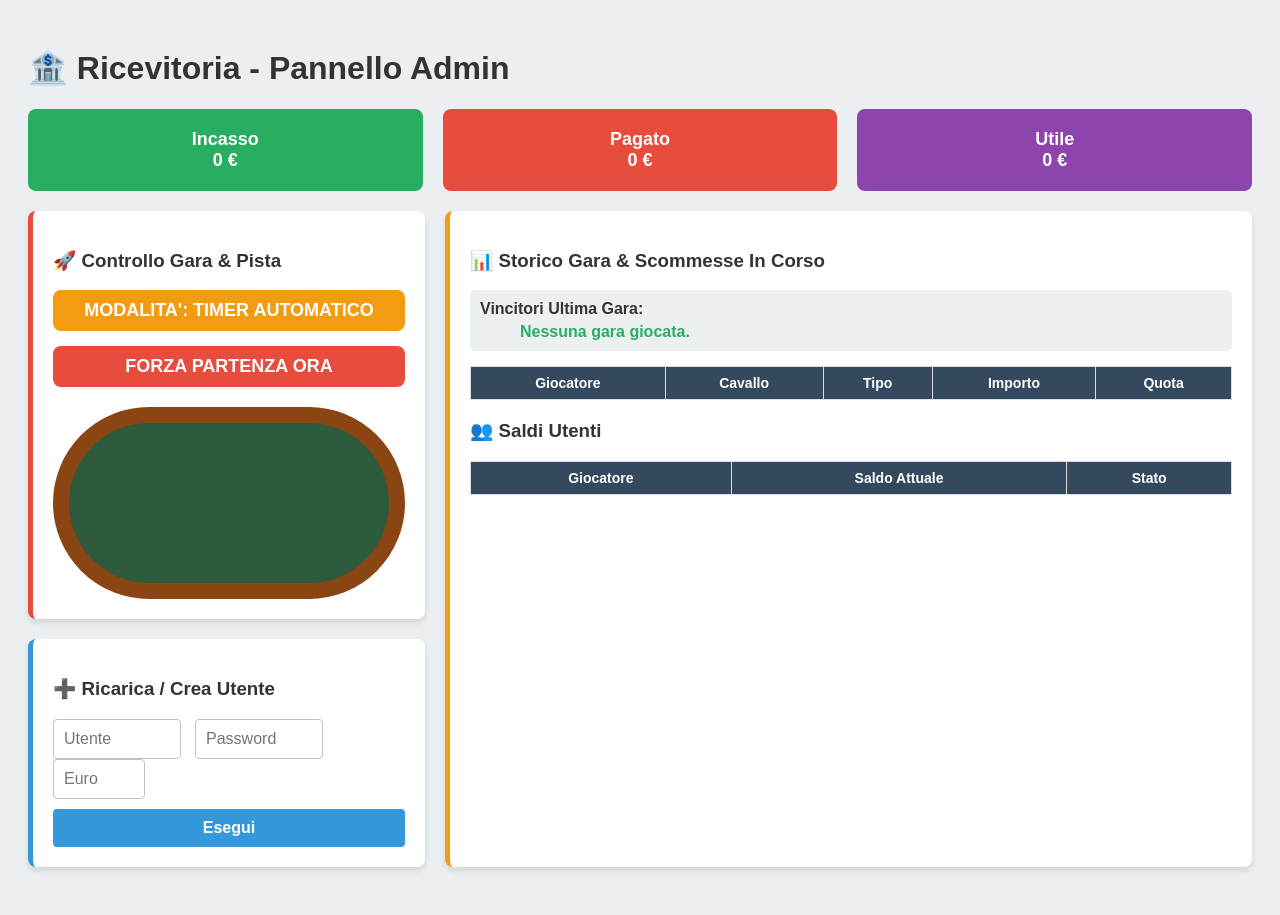
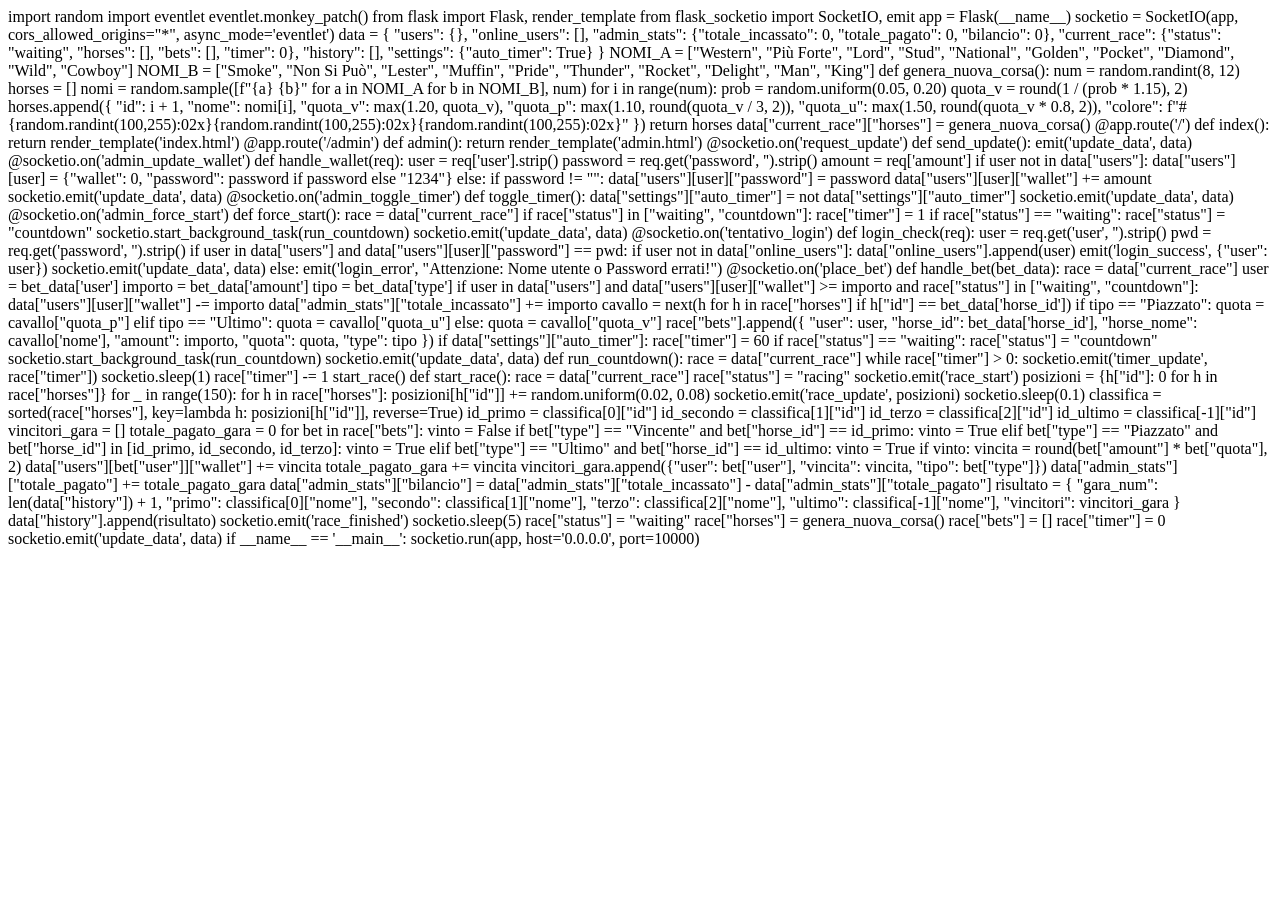
Before and after one commit to pietrolmb/bet-horses-app, a Flask app: page /admin in a window 1280 px wide. After the commit the page ends 548 px from the top, so only its background shows below. Run offline with Flask 3, Linux system fonts and the light colour scheme; lists and menus that the app fills with data are empty; some libraries are stand-ins or nearby versions.

Commit message:
admin.html

```diff
--- a/templates/admin.html
+++ b/templates/admin.html
@@ -1,166 +1,180 @@
-<!DOCTYPE html>
-<html>
-<head>
-    <title>Admin Banco</title>
-    <script src="https://cdnjs.cloudflare.com/ajax/libs/socket.io/4.0.1/socket.io.js"></script>
-    <style>
-        body { font-family: sans-serif; background: #eceff1; padding: 20px; color: #333;}
-        .card { background: white; padding: 20px; border-radius: 8px; box-shadow: 0 4px 6px rgba(0,0,0,0.1); margin-bottom: 20px; }
-        .stats { display: flex; gap: 20px; margin-bottom: 20px;}
-        .stat-box { flex: 1; padding: 20px; border-radius: 8px; text-align: center; color: white; font-size: 18px; font-weight: bold;}
-        input { padding: 10px; font-size: 16px; border: 1px solid #bdc3c7; border-radius: 4px; margin-right: 10px;}
-        button { padding: 10px 20px; font-size: 16px; background: #3498db; color: white; border: none; border-radius: 4px; cursor: pointer; font-weight: bold;}
-        .btn-forza { background: #e74c3c; width: 100%; font-size: 18px; padding: 10px; margin-top: 5px; border-radius: 8px;}
-        .btn-toggle { background: #f39c12; width: 100%; font-size: 18px; padding: 10px; margin-bottom: 10px; border-radius: 8px;}
-        table { width: 100%; border-collapse: collapse; margin-top: 15px; }
-        th, td { padding: 8px; border: 1px solid #ddd; text-align: center; font-size:14px;}
-        th { background: #34495e; color: white; }
+import random
+import eventlet
+eventlet.monkey_patch()
+from flask import Flask, render_template
+from flask_socketio import SocketIO, emit
 
-        /* Mini Pista Admin */
-        #pista-container { width: 400px; height: 200px; background: #2d5a3c; border-radius: 125px; position: relative; border: 20px solid #8B4513; margin: auto; overflow:hidden; zoom: 0.8;}
-        .traguardo { position: absolute; bottom: -20px; left: 50%; width: 4px; height: 20px; background: red; transform: translateX(-50%);}
-        .cavallo { width: 14px; height: 14px; border-radius: 50%; position: absolute; border: 1px solid #fff; font-size: 8px; font-weight: bold; color: black; display: flex; align-items: center; justify-content: center; transition: all 0.1s linear;}
-    </style>
-</head>
-<body>
-    <h1>🏦 Ricevitoria - Pannello Admin</h1>
+app = Flask(__name__)
+socketio = SocketIO(app, cors_allowed_origins="*", async_mode='eventlet')
 
-    <div class="stats">
-        <div class="stat-box" style="background:#27ae60;">Incasso<br><span id="inc">0</span> €</div>
-        <div class="stat-box" style="background:#e74c3c;">Pagato<br><span id="pag">0</span> €</div>
-        <div class="stat-box" style="background:#8e44ad;">Utile<br><span id="util">0</span> €</div>
-    </div>
+data = {
+    "users": {},
+    "online_users": [],
+    "admin_stats": {"totale_incassato": 0, "totale_pagato": 0, "bilancio": 0},
+    "current_race": {"status": "waiting", "horses": [], "bets": [], "timer": 0},
+    "history": [],
+    "settings": {"auto_timer": True}
+}
 
-    <div style="display: flex; gap: 20px;">
-        <div style="flex: 1;">
-            <div class="card" style="border-left: 5px solid #e74c3c;">
-                <h3>🚀 Controllo Gara & Pista</h3>
-                <button class="btn-toggle" id="btn-switch-timer" onclick="toggleTimer()">MODALITA': TIMER AUTOMATICO</button>
-                <button class="btn-forza" onclick="forzaPartenza()">FORZA PARTENZA ORA</button>
+NOMI_A = ["Western", "Più Forte", "Lord", "Stud", "National", "Golden", "Pocket", "Diamond", "Wild", "Cowboy"]
+NOMI_B = ["Smoke", "Non Si Può", "Lester", "Muffin", "Pride", "Thunder", "Rocket", "Delight", "Man", "King"]
 
-                <div style="margin-top:20px;">
-                    <div id="pista-container"><div class="traguardo"></div></div>
-                </div>
-            </div>
+def genera_nuova_corsa():
+    num = random.randint(8, 12)
+    horses = []
+    nomi = random.sample([f"{a} {b}" for a in NOMI_A for b in NOMI_B], num)
+    for i in range(num):
+        prob = random.uniform(0.05, 0.20)
+        quota_v = round(1 / (prob * 1.15), 2)
+        horses.append({
+            "id": i + 1, "nome": nomi[i],
+            "quota_v": max(1.20, quota_v),
+            "quota_p": max(1.10, round(quota_v / 3, 2)),
+            "quota_u": max(1.50, round(quota_v * 0.8, 2)),
+            "colore": f"#{random.randint(100,255):02x}{random.randint(100,255):02x}{random.randint(100,255):02x}"
+        })
+    return horses
 
-            <div class="card" style="border-left: 5px solid #3498db;">
-                <h3>➕ Ricarica / Crea Utente</h3>
-                <input type="text" id="nuovo-user" placeholder="Utente" style="width: 30%;">
-                <input type="text" id="nuova-pass" placeholder="Password" style="width: 30%;">
-                <input type="number" id="importo" placeholder="Euro" style="width: 20%;">
-                <button onclick="gestioneSoldi()" style="margin-top: 10px; width: 100%;">Esegui</button>
-            </div>
-        </div>
+data["current_race"]["horses"] = genera_nuova_corsa()
 
-        <div class="card" style="flex: 2; border-left: 5px solid #f39c12;">
-            <h3>📊 Storico Gara & Scommesse In Corso</h3>
+@app.route('/')
+def index(): return render_template('index.html')
 
-            <div style="background:#ecf0f1; padding:10px; border-radius:5px; margin-bottom:15px;">
-                <h4 style="margin:0 0 5px 0;">Vincitori Ultima Gara:</h4>
-                <ul id="lista-vincitori" style="margin:0; color:#27ae60; font-weight:bold;">Nessuna gara giocata.</ul>
-            </div>
+@app.route('/admin')
+def admin(): return render_template('admin.html')
 
-            <table id="tabella-scommesse">
-                <thead><tr><th>Giocatore</th><th>Cavallo</th><th>Tipo</th><th>Importo</th><th>Quota</th></tr></thead>
-                <tbody></tbody>
-            </table>
+@socketio.on('request_update')
+def send_update(): emit('update_data', data)
 
-            <h3 style="margin-top:20px;">👥 Saldi Utenti</h3>
-            <table id="tabella-utenti">
-                <thead><tr><th>Giocatore</th><th>Saldo Attuale</th><th>Stato</th></tr></thead>
-                <tbody></tbody>
-            </table>
-        </div>
-    </div>
+@socketio.on('admin_update_wallet')
+def handle_wallet(req):
+    user = req['user'].strip()
+    password = req.get('password', '').strip()
+    amount = req['amount']
 
-    <script>
-        const socket = io();
-        let cavalliElements = {};
-        socket.emit('request_update');
+    if user not in data["users"]:
+        data["users"][user] = {"wallet": 0, "password": password if password else "1234"}
+    else:
+        if password != "": data["users"][user]["password"] = password
 
-        function gestioneSoldi() {
-            const user = document.getElementById('nuovo-user').value.trim();
-            const pass = document.getElementById('nuova-pass').value.trim();
-            const amt = document.getElementById('importo').value;
-            if(user !== "" && amt !== "") {
-                socket.emit('admin_update_wallet', {user: user, password: pass, amount: parseInt(amt)});
-                document.getElementById('importo').value = "";
-            }
-        }
+    data["users"][user]["wallet"] += amount
+    socketio.emit('update_data', data)
 
-        function forzaPartenza() { socket.emit('admin_force_start'); }
-        function toggleTimer() { socket.emit('admin_toggle_timer'); }
+@socketio.on('admin_toggle_timer')
+def toggle_timer():
+    data["settings"]["auto_timer"] = not data["settings"]["auto_timer"]
+    socketio.emit('update_data', data)
 
-        socket.on('update_data', (s) => {
-            const r = s.current_race;
-            document.getElementById('inc').innerText = s.admin_stats.totale_incassato;
-            document.getElementById('pag').innerText = s.admin_stats.totale_pagato;
-            document.getElementById('util').innerText = s.admin_stats.bilancio;
+@socketio.on('admin_force_start')
+def force_start():
+    race = data["current_race"]
+    if race["status"] in ["waiting", "countdown"]:
+        race["timer"] = 1
+        if race["status"] == "waiting":
+            race["status"] = "countdown"
+            socketio.start_background_task(run_countdown)
+        socketio.emit('update_data', data)
 
-            // Bottone Toggle
-            const btnToggle = document.getElementById('btn-switch-timer');
-            if(s.settings.auto_timer) {
-                btnToggle.innerText = "MODALITA': TIMER 60s ATTIVO (Clicca per Manuale)";
-                btnToggle.style.background = "#2ecc71";
-            } else {
-                btnToggle.innerText = "MODALITA': MANUALE (Clicca per Timer Auto)";
-                btnToggle.style.background = "#e67e22";
-            }
+@socketio.on('tentativo_login')
+def login_check(req):
+    user = req.get('user', '').strip()
+    pwd = req.get('password', '').strip()
 
-            // Storico vincitori
-            if(s.history.length > 0) {
-                const ultima = s.history[s.history.length - 1];
-                const ul = document.getElementById('lista-vincitori');
-                ul.innerHTML = ultima.vincitori.length === 0 ? "<li>Nessun giocatore ha vinto.</li>" : "";
-                ultima.vincitori.forEach(v => ul.innerHTML += `<li>${v.user} vince ${v.vincita}€ (${v.tipo})</li>`);
-            }
+    if user in data["users"] and data["users"][user]["password"] == pwd:
+        if user not in data["online_users"]: data["online_users"].append(user)
+        emit('login_success', {"user": user})
+        socketio.emit('update_data', data)
+    else:
+        emit('login_error', "Attenzione: Nome utente o Password errati!")
 
-            // Scommesse correnti
-            const tbodyScommesse = document.querySelector('#tabella-scommesse tbody');
-            tbodyScommesse.innerHTML = r.bets.length === 0 ? '<tr><td colspan="5">Nessuna scommessa in questa gara.</td></tr>' : "";
-            r.bets.forEach(b => tbodyScommesse.innerHTML += `<tr><td><b>${b.user}</b></td><td>${b.horse_nome}</td><td>${b.type}</td><td style="color:green;">${b.amount} €</td><td>${b.quota}</td></tr>`);
+@socketio.on('place_bet')
+def handle_bet(bet_data):
+    race = data["current_race"]
+    user = bet_data['user']
+    importo = bet_data['amount']
+    tipo = bet_data['type']
 
-            // Utenti
-            const tbodyUtenti = document.querySelector('#tabella-utenti tbody');
-            tbodyUtenti.innerHTML = Object.keys(s.users).length === 0 ? '<tr><td colspan="3">Nessun utente creato.</td></tr>' : "";
-            for (const [nomeUtente, datiUtente] of Object.entries(s.users)) {
-                const isOnline = s.online_users.includes(nomeUtente) ? "🟢 Online" : "⚪ Offline";
-                tbodyUtenti.innerHTML += `<tr><td><b>${nomeUtente}</b></td><td>${datiUtente.wallet} €</td><td>${isOnline}</td></tr>`;
-            }
+    if user in data["users"] and data["users"][user]["wallet"] >= importo and race["status"] in ["waiting", "countdown"]:
+        data["users"][user]["wallet"] -= importo
+        data["admin_stats"]["totale_incassato"] += importo
 
-            // Pista Admin
-            const pista = document.getElementById('pista-container');
-            if(r.status === "waiting" && r.bets.length === 0) {
-                document.querySelectorAll('.cavallo').forEach(e => e.remove());
-                cavalliElements = {};
-            }
-            r.horses.forEach((h, index) => {
-                if(!cavalliElements[h.id] && r.status === "waiting") {
-                    const d = document.createElement('div');
-                    d.className = 'cavallo'; d.style.backgroundColor = h.colore; d.innerText = h.id;
-                    pista.appendChild(d);
-                    cavalliElements[h.id] = d;
-                    // Proporzioni per pista admin (metà grandezza)
-                    const laneX = 200 + (index * 2);
-                    const laneY = 100 + (index * 2);
-                    const startX = 200 + laneX * Math.cos(Math.PI / 2);
-                    const startY = 100 + laneY * Math.sin(Math.PI / 2);
-                    d.style.left = (startX - 7) + 'px'; d.style.top = (startY - 7) + 'px';
-                }
-            });
-        });
+        cavallo = next(h for h in race["horses"] if h["id"] == bet_data['horse_id'])
+        if tipo == "Piazzato": quota = cavallo["quota_p"]
+        elif tipo == "Ultimo": quota = cavallo["quota_u"]
+        else: quota = cavallo["quota_v"]
 
-        socket.on('race_update', (pos) => {
-            let index = 0;
-            Object.keys(pos).forEach(id => {
-                const laneX = 200 + (index * 2);
-                const laneY = 100 + (index * 2);
-                const x = 200 + laneX * Math.cos(pos[id] + Math.PI / 2);
-                const y = 100 + laneY * Math.sin(pos[id] + Math.PI / 2);
-                if(cavalliElements[id]) { cavalliElements[id].style.left = (x - 7) +'px'; cavalliElements[id].style.top = (y - 7) +'px'; }
-                index++;
-            });
-        });
-    </script>
-</body>
-</html>
+        race["bets"].append({
+            "user": user, "horse_id": bet_data['horse_id'], "horse_nome": cavallo['nome'],
+            "amount": importo, "quota": quota, "type": tipo
+        })
+
+        if data["settings"]["auto_timer"]:
+            race["timer"] = 60
+            if race["status"] == "waiting":
+                race["status"] = "countdown"
+                socketio.start_background_task(run_countdown)
+
+        socketio.emit('update_data', data)
+
+def run_countdown():
+    race = data["current_race"]
+    while race["timer"] > 0:
+        socketio.emit('timer_update', race["timer"])
+        socketio.sleep(1)
+        race["timer"] -= 1
+    start_race()
+
+def start_race():
+    race = data["current_race"]
+    race["status"] = "racing"
+    socketio.emit('race_start')
+
+    posizioni = {h["id"]: 0 for h in race["horses"]}
+
+    for _ in range(150):
+        for h in race["horses"]: posizioni[h["id"]] += random.uniform(0.02, 0.08)
+        socketio.emit('race_update', posizioni)
+        socketio.sleep(0.1)
+
+    classifica = sorted(race["horses"], key=lambda h: posizioni[h["id"]], reverse=True)
+    id_primo = classifica[0]["id"]
+    id_secondo = classifica[1]["id"]
+    id_terzo = classifica[2]["id"]
+    id_ultimo = classifica[-1]["id"]
+
+    vincitori_gara = []
+    totale_pagato_gara = 0
+    for bet in race["bets"]:
+        vinto = False
+        if bet["type"] == "Vincente" and bet["horse_id"] == id_primo: vinto = True
+        elif bet["type"] == "Piazzato" and bet["horse_id"] in [id_primo, id_secondo, id_terzo]: vinto = True
+        elif bet["type"] == "Ultimo" and bet["horse_id"] == id_ultimo: vinto = True
+
+        if vinto:
+            vincita = round(bet["amount"] * bet["quota"], 2)
+            data["users"][bet["user"]]["wallet"] += vincita
+            totale_pagato_gara += vincita
+            vincitori_gara.append({"user": bet["user"], "vincita": vincita, "tipo": bet["type"]})
+
+    data["admin_stats"]["totale_pagato"] += totale_pagato_gara
+    data["admin_stats"]["bilancio"] = data["admin_stats"]["totale_incassato"] - data["admin_stats"]["totale_pagato"]
+
+    risultato = {
+        "gara_num": len(data["history"]) + 1,
+        "primo": classifica[0]["nome"], "secondo": classifica[1]["nome"],
+        "terzo": classifica[2]["nome"], "ultimo": classifica[-1]["nome"],
+        "vincitori": vincitori_gara
+    }
+    data["history"].append(risultato)
+
+    socketio.emit('race_finished')
+    socketio.sleep(5)
+
+    race["status"] = "waiting"
+    race["horses"] = genera_nuova_corsa()
+    race["bets"] = []
+    race["timer"] = 0
+    socketio.emit('update_data', data)
+
+if __name__ == '__main__':
+    socketio.run(app, host='0.0.0.0', port=10000)
```
